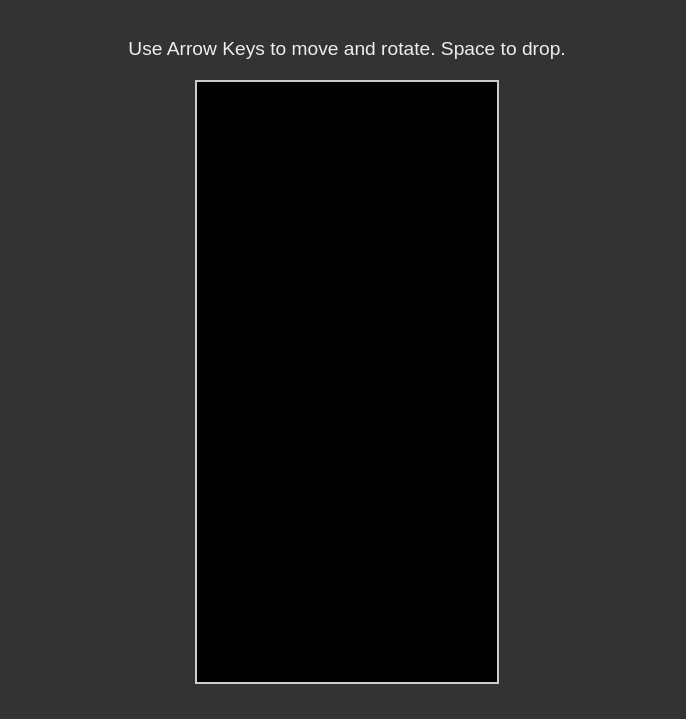
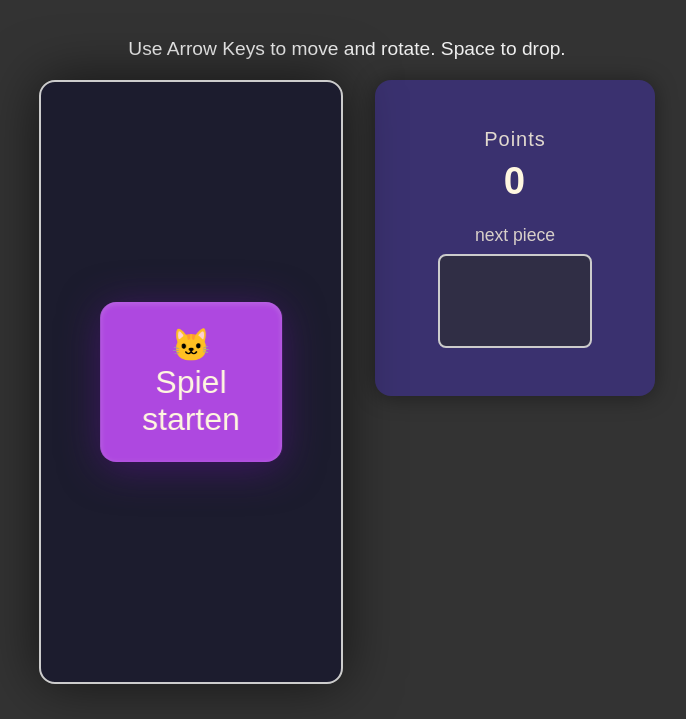
Before and after one commit to thiagorb/js13k2025, a website built with Vite: page src/index.html in a window 1280 px wide. Shown: the part 97-816 px from the top of the page, without its empty margins (293-979 px from the left). Built offline with nearby package versions, Linux system fonts and the light colour scheme.

Commit message:
adding points 10 for some seconds 100 for cleared row, adding next piece preview

```diff
--- a/src/index.html
+++ b/src/index.html
@@ -23,12 +23,83 @@
             margin-top: 20px;
             font-size: 1.2em;
         }
+         #gameContainer {
+             position: relative;
+             display: inline-block;
+         }
+        #game {
+            display: block;
+            background: #1c1c2e;
+            border-radius: 16px;
+            box-shadow: 0 0 56px #0009;
+        }
+        #startGame {
+            position: absolute;
+            left: 50%;
+            top: 50%;
+            transform: translate(-50%, -50%);
+            padding: 24px 42px;
+            font-size: 2rem;
+            font-family: inherit;
+            color: #fff7e0;
+            background: rgba(200, 80, 255, 0.85);
+            border: none;
+            border-radius: 16px;
+            cursor: pointer;
+            box-shadow: 0 6px 40px #56138899, 0 1.5px 6px #fff3 inset;
+            backdrop-filter: blur(1.5px);
+            transition: transform 0.07s, box-shadow 0.18s;
+            outline: none;
+            z-index: 2;
+        }
+        #startGame:hover, #startGame:focus {
+            background: rgba(255, 122, 200, 0.95);
+            transform: translate(-50%, -50%) scale(1.06);
+            box-shadow: 0 8px 48px #ee43becc, 0 1.5px 8px #fff6 inset;
+        }
+        #scorePanel {
+            min-width: 220px;   /* vorher 120px */
+            margin-left: 32px;
+            background: #3a316f;
+            color: #fff7e0;
+            border-radius: 16px;
+            font-size: 1.8rem;
+            box-shadow: 0 1px 22px #0006;
+            padding: 48px 30px; /* vorher 28px 18px */
+            user-select: none;
+            text-align: center;
+            font-family: inherit;
+        }
+        #scorePanel div:first-child {
+            font-size: 1.25rem;
+            opacity: 0.85;
+            margin-bottom: 8px;
+            letter-spacing: 1px;
+        }
+        #scoreValue {
+            font-weight: bold;
+            font-size: 2.4rem;
+            margin-top: 4px;
+            letter-spacing: 1px;
+        }
     </style>
 </head>
 <body>
 <h1>Cat Tetris</h1>
 <p>Use Arrow Keys to move and rotate. Space to drop.</p>
-<canvas id="game" width="300" height="600"></canvas>
+<div id="gameUi" style="display:flex; align-items: start;">
+    <div id="gameContainer" style="position: relative; display: inline-block;">
+        <canvas id="game"></canvas>
+        <button id="startGame">🐱 Spiel starten</button>
+    </div>
+    <div id="scorePanel">
+        <div>Points</div>
+        <div id="scoreValue">0</div>
+
+        <div id="nextPieceLabel" style="margin-top:22px; font-size:1.1rem; opacity:.8;">next piece</div>
+        <canvas id="nextPiece" width="150" height="90" style="background:#302e45; border-radius:8px; margin-top:8px; display:block; margin-left:auto; margin-right:auto;"></canvas>
+    </div>
+</div>
 <script type="module" src="/index.ts"></script>
 </body>
 </html>
--- a/src/index.ts
+++ b/src/index.ts
@@ -9,6 +9,7 @@ const BLOCK = 30;
 // --- Canvas ---
 const canvas = document.getElementById('game') as HTMLCanvasElement;
 const ctx = canvas.getContext('2d')!;
+
 canvas.width = COLS * BLOCK;
 canvas.height = ROWS * BLOCK;
 
@@ -116,7 +117,63 @@ const PIECES: Piece[] = [
 let board: Cell[][] = Array.from({ length: ROWS }, () => Array(COLS).fill(null));
 
 // --- Aktuelles Teil ---
-let current: Piece = spawnPiece();
+//let current: Piece = spawnPiece();
+let next: Piece = spawnPiece();
+let current: Piece = next;
+
+drawNextPreview();
+
+function setNewPiece() {
+    current = next;
+    next = spawnPiece();
+    drawNextPreview();
+}
+
+// Funktion, um das nächste Piece im Vorschau-Canvas darzustellen
+function drawNextPreview() {
+    const canvas = document.getElementById('nextPiece') as HTMLCanvasElement;
+    const ctx = canvas.getContext('2d');
+    if (!ctx) return;
+    ctx.clearRect(0, 0, canvas.width, canvas.height);
+
+    const { shape, roles, color } = next;
+
+    // Ermittele die Begrenzung des Pieces
+    let minX = Infinity, maxX = -Infinity, minY = Infinity, maxY = -Infinity;
+    for (let y = 0; y < shape.length; y++) {
+        for (let x = 0; x < shape[y].length; x++) {
+            if (shape[y][x]) {
+                if (x < minX) minX = x;
+                if (x > maxX) maxX = x;
+                if (y < minY) minY = y;
+                if (y > maxY) maxY = y;
+            }
+        }
+    }
+    // Blockanzahl in X und Y Richtung des tatsächlichen Pieces
+    const pieceWidth = maxX - minX + 1;
+    const pieceHeight = maxY - minY + 1;
+
+    // Passe Blockgröße bei großem Preview-Canvas ggf. an, sonst nimm festen Wert wie in catSvg.BLOCK_SIZE:
+    const previewBlockSize = 30;
+
+    // Berechne Offset, um das Piece zentriert darzustellen
+    const offsetX = Math.floor((canvas.width - pieceWidth * previewBlockSize) / 2) - minX * previewBlockSize;
+    const offsetY = Math.floor((canvas.height - pieceHeight * previewBlockSize) / 2) - minY * previewBlockSize;
+
+    // Zeichne das Teil
+    for (let y = 0; y < shape.length; y++) {
+        for (let x = 0; x < shape[y].length; x++) {
+            if (shape[y][x] && roles[y][x]) {
+                // drawCatBlock erwartet Block-Koordinaten multipliziert mit previewBlockSize ‒ also vorher Offset einrechnen
+                ctx.save();
+                ctx.translate(offsetX, offsetY);
+                drawCatBlock(ctx, x, y, color, roles[y][x]!);
+                ctx.restore();
+            }
+        }
+    }
+}
 
 function spawnPiece(): Piece {
     const i = Math.floor(Math.random() * PIECES.length);
@@ -160,8 +217,10 @@ function merge() {
 // --- Volle Reihen löschen ---
 function clearRows() {
     board = board.filter((row) => row.some((c) => !c));
+
     while (board.length < ROWS) {
         board.unshift(Array(COLS).fill(null));
+        addRowsCleared(1);
     }
 }
 
@@ -280,6 +339,7 @@ function update(time = 0) {
     const delta = time - lastTime;
     lastTime = time;
     dropCounter += delta;
+    updateTimeScore(time);
 
     if (dropCounter > 500) {
         tick();
@@ -296,19 +356,73 @@ function tick() {
     } else {
         merge();
         clearRows();
-        current = spawnPiece();
+        setNewPiece();
         if (collides(current.shape, current.x, current.y)) {
             alert('Game Over!');
+            resetScore();
             board = Array.from({ length: ROWS }, () => Array(COLS).fill(null));
         }
     }
 }
 
-preloadCatImages(PIECES)
-    .then(() => {
-        console.log('Cat images preloaded! Starting game.');
-        update();
-    })
-    .catch((e) => {
-        console.error('Failed to preload cat images:', e);
+let gameStarted = false;
+
+function startGame() {
+    resetScore();
+    if (gameStarted) return;
+    gameStarted = true;
+    lastTime = 0;
+    dropCounter = 0;
+    board = Array.from({ length: ROWS }, () => Array(COLS).fill(null));
+    setNewPiece(),
+    update();
+}
+
+const startButton = document.getElementById('startGame');
+if (startButton) {
+    startButton.addEventListener('click', () => {
+        preloadCatImages(PIECES)
+            .then(() => {
+                startButton.style.display = 'none';
+                startGame();
+            })
+            .catch((e) => {
+                console.error('Failed to preload cat images:', e);
+            });
     });
+}
+
+// src/index.ts
+let score = 0;
+let lastSecondTimestamp = 0;
+
+export function resetScore() {
+    score = 0;
+    updateScoreDisplay();
+    lastSecondTimestamp = 0;
+}
+
+export function addRowsCleared(rows: number) {
+    score += rows * 100;
+    updateScoreDisplay();
+}
+
+export function updateTimeScore(time: number) {
+    if (!lastSecondTimestamp) lastSecondTimestamp = time;
+    let secondsPassed = 0;
+    while (time - lastSecondTimestamp >= 10000) {
+        score += 10;
+        lastSecondTimestamp += 10000;
+        secondsPassed++;
+    }
+    if (secondsPassed > 0) updateScoreDisplay();
+}
+
+export function updateScoreDisplay() {
+    const el = document.getElementById('scoreValue');
+    if (el) el.textContent = String(score);
+}
+
+export function getScore() {
+    return score;
+}
```
